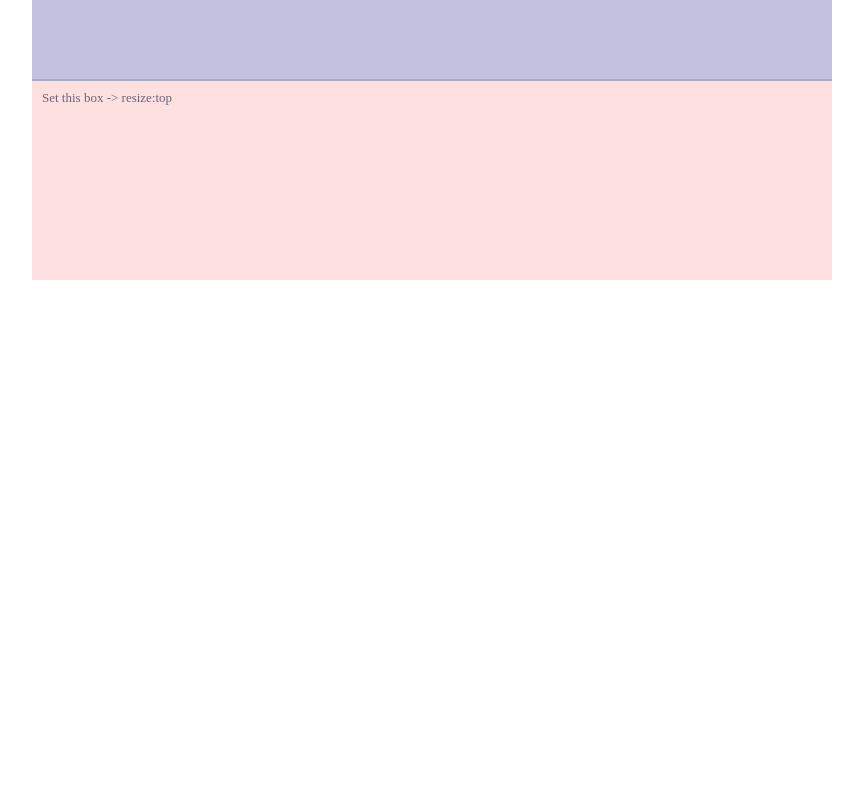
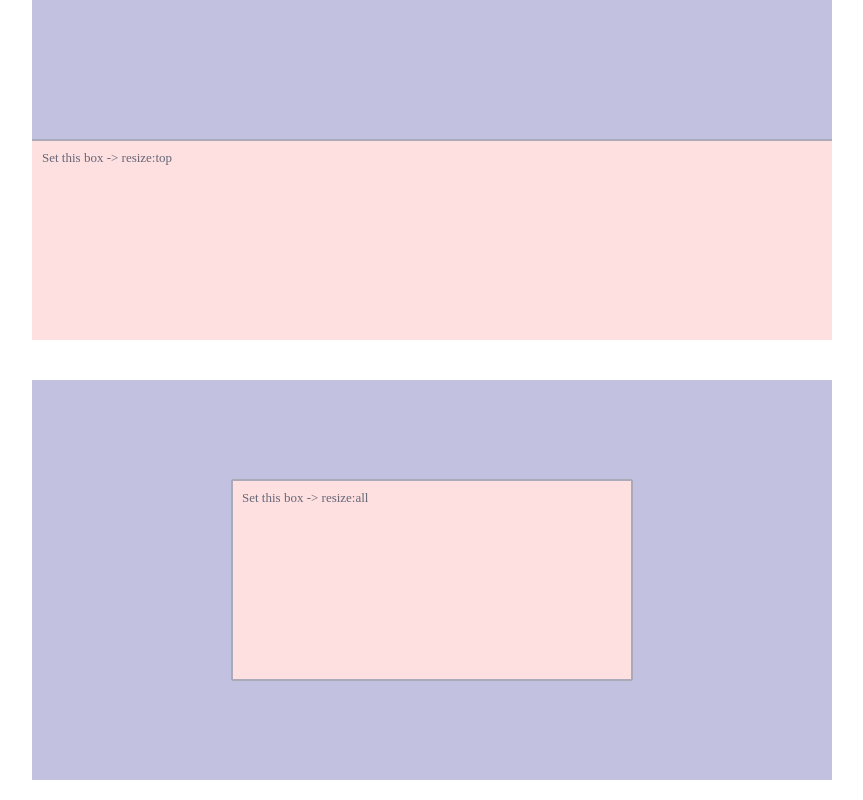
Before and after one commit to leon-kfd/howdyjs, a Vue app: page /absolute in a window 1280 px wide. Shown: the part 1400-2200 px from the top of the page, without its empty margins (208-1071 px from the left). Before the commit the page ends 1700 px from the top, so only its background shows below. Built offline with nearby package versions, Linux system fonts and the light colour scheme.

Commit message:
flex option

```diff
--- a/src/directives/resize.js
+++ b/src/directives/resize.js
@@ -1,9 +1,22 @@
-const createLineEl = (direction, element, options) => {
+const createDashedLineEl = (direction, options) => {
+  let { tipLineColor, tipLineWidth, tipLineStyle, zIndex } = options
+  let dashedLine = document.createElement('div')
+  let cssText = `position:absolute;z-index: ${zIndex};visibility: hidden;`
+  let isX = direction === 'left' || direction === 'right'
+  dashedLine.style.cssText = isX
+    ? `${cssText};top:0;bottom: 0;${direction}:0;border-${direction}:${tipLineWidth}px ${tipLineStyle} ${tipLineColor}`
+    : `${cssText};left:0;right: 0;${direction}:0;border-${direction}:${tipLineWidth}px ${tipLineStyle} ${tipLineColor}`
+  dashedLine.setAttribute('class', 'resize__dashed-line')
+  return dashedLine
+}
+
+const createLineEl = (direction, element, options, dashedLine) => {
   let { scrollElSelector, lineColor, lineWidth, lineHoverColor, lineHoverWidth, zIndex } = options
   let line = document.createElement('div')
   let cssText = `position: absolute;background: ${lineColor};z-index: ${zIndex}`
   let isX = direction === 'left' || direction === 'right'
   let isBefore = direction === 'right' || direction === 'bottom'
+  let isFlex = getComputedStyle(element.parentNode).display === 'flex'
   line.style.cssText = isX
     ? `${cssText};width: ${lineWidth}px;top:0;bottom: 0;${direction}: -${lineWidth / 2}px;cursor: col-resize;`
     : `${cssText};height: ${lineWidth}px;left:0;right: 0;${direction}: -${lineWidth / 2}px;cursor: row-resize;`
@@ -20,35 +33,50 @@ const createLineEl = (direction, element, options) => {
   line.onmousedown = function (e) {
     let el = element || e.target.parentNode
     let elParent = el.parentNode
-    let { offsetTop, offsetLeft } = elParent
-    let move, dashedLine
+    let moveOffset
     let elSize = isX ? el.offsetWidth : el.offsetHeight
     let elParentSize = isX ? elParent.offsetWidth : elParent.offsetHeight
-    let scrollSize
-    if (scrollElSelector) {
-      let scrollEl = document.querySelector(scrollElSelector)
-      scrollSize = isX ? scrollEl.scrollLeft : scrollEl.scrollTop
-    } else {
-      scrollSize = isX ? document.documentElement.scrollLeft : document.documentElement.scrollTop
-    }
+    let elOffset = isX ? el.offsetLeft : el.offsetTop
+    let elParentOffset = isX ? elParent.offsetLeft : elParent.offsetTop
+    let scrollEl = scrollElSelector ? document.querySelector(scrollElSelector) : document.documentElement
+    let scrollSize = isX ? scrollEl.scrollLeft : scrollEl.scrollTop
+    let moveValidFlag = true
     document.onmousemove = function (e) {
       event.preventDefault()
-      move = isX ? e.clientX - offsetLeft + scrollSize : e.clientY - offsetTop + scrollSize
-      dashedLine = el.querySelector('.resize__dashed-line')
-      if (move >= 0 && move <= elParentSize) {
+      moveOffset = isX ? e.clientX - elParent.offsetLeft + scrollSize : e.clientY - elParent.offsetTop + scrollSize
+      moveValidFlag = isBefore
+        ? isFlex
+          ? moveOffset >= (elOffset - elParentOffset) && moveOffset <= elParentSize
+          : moveValidFlag = moveOffset >= elOffset && moveOffset <= elParentSize
+        : isFlex
+          ? moveValidFlag = moveOffset >= 0 && moveOffset <= elOffset - elParentOffset + elSize
+          : moveValidFlag = moveOffset >= 0 && moveOffset <= (elOffset + elSize)
+      if (moveValidFlag) {
         dashedLine.style.visibility = 'visible'
-        dashedLine.style[direction] = isBefore ? `${elSize - move}px` : `${move - elParentSize + elSize}px`
+        if (isFlex) {
+          dashedLine.style[direction] = isBefore ? `${elSize - moveOffset + elOffset - elParentOffset}px` : `${moveOffset + elParentOffset - elOffset}px`
+        } else {
+          dashedLine.style[direction] = isBefore ? `${elOffset + elSize - moveOffset}px` : `${moveOffset - elOffset}px`
+        }
       }
     }
     document.onmouseup = function () {
       document.onmousemove = null
       document.onmouseup = null
       dashedLine.style.visibility = 'hidden'
-      if (move >= 0 && move <= elParentSize) {
+      if (moveValidFlag) {
         let resize = document.createEvent('HTMLEvents')
         resize.initEvent('resize')
-        resize[isX ? 'resizeWidth' : 'resizeHeight'] = isBefore ? move : elParentSize - move
-        resize[isX ? 'resizeWidthPercent' : 'resizeHeightPercent'] = (isBefore ? move / elParentSize : (elParentSize - move) / elParentSize) * 100
+        resize['direction'] = direction
+        resize['moveOffset'] = moveOffset
+        resize['moveOffsetPercent'] = moveOffset / elParentSize * 100
+        if (isFlex) {
+          resize[isX ? 'resizeWidth' : 'resizeHeight'] = isBefore ? moveOffset - elOffset + elParentOffset : elSize + elOffset - moveOffset - elParentOffset
+          resize[isX ? 'resizeWidthPercent' : 'resizeHeightPercent'] = (isBefore ? (moveOffset - elOffset + elParentOffset) / elParentSize : (elSize + elOffset - moveOffset - elParentOffset) / elParentSize) * 100
+        } else {
+          resize[isX ? 'resizeWidth' : 'resizeHeight'] = isBefore ? moveOffset - elOffset : elSize + elOffset - moveOffset
+          resize[isX ? 'resizeWidthPercent' : 'resizeHeightPercent'] = (isBefore ? (moveOffset - elOffset) / elParentSize : (elSize + elOffset - moveOffset) / elParentSize) * 100
+        }
         dashedLine.style[direction] = 0
         el.dispatchEvent(resize)
       }
@@ -57,17 +85,7 @@ const createLineEl = (direction, element, options) => {
   line.setAttribute('class', 'resize__line')
   return line
 }
-const createDashedLineEl = (direction, options) => {
-  let { tipLineColor, tipLineWidth, tipLineStyle, zIndex } = options
-  let dashedLine = document.createElement('div')
-  let cssText = `position:absolute;z-index: ${zIndex};visibility: hidden;`
-  let isX = direction === 'left' || direction === 'right'
-  dashedLine.style.cssText = isX
-    ? `${cssText};top:0;bottom: 0;${direction}:0;border-${direction}:${tipLineWidth}px ${tipLineStyle} ${tipLineColor}`
-    : `${cssText};left:0;right: 0;${direction}:0;border-${direction}:${tipLineWidth}px ${tipLineStyle} ${tipLineColor}`
-  dashedLine.setAttribute('class', 'resize__dashed-line')
-  return dashedLine
-}
+
 export default {
   inserted: function (el, binding) {
     const { arg, value } = binding
@@ -97,16 +115,10 @@ export default {
       directionArr = options.direction
     }
     directionArr.map(direction => {
-      let line = createLineEl(direction, el, options)
       let dashedLine = createDashedLineEl(direction, options)
+      el.appendChild(dashedLine)
+      let line = createLineEl(direction, el, options, dashedLine)
       el.appendChild(line)
-      el.appendChild(dashedLine)
     })
-    // let scrollElSelector = options.scrollElSelector
-    // let direction = arg || 'right'
-    // let line = createLineEl(direction, el, scrollElSelector)
-    // let dashedLine = createDashedLineEl(direction)
-    // el.appendChild(line)
-    // el.appendChild(dashedLine)
   }
 }
--- a/src/views/absolute.vue
+++ b/src/views/absolute.vue
@@ -28,6 +28,13 @@
            v-resize:top
            @resize="handleResizeY1">Set this box -> resize:top</div>
     </div>
+    <div class="wrapper-all">
+      <div class="box1">
+        <div class="box2 text"
+             v-resize="allOption"
+             @resize="handleResizeAll">Set this box -> resize:all</div>
+      </div>
+    </div>
   </div>
 </template>
 
@@ -36,6 +43,9 @@ export default {
   name: 'absolute',
   data () {
     return {
+      allOption: {
+        direction: ['right', 'bottom', 'left', 'top']
+      }
     }
   },
   methods: {
@@ -66,16 +76,41 @@ export default {
       let resizeHeight = e.resizeHeight
       el.style.height = `${resizeHeight}px`
       this.$refs.d.style.height = `${400 - resizeHeight}px`
+    },
+    handleResizeAll (e) {
+      let el = e.target
+      console.log(e)
+      let { direction } = e
+      if (direction === 'right') {
+        let resizeWidthPercent = e.resizeWidthPercent
+        el.style.width = `${resizeWidthPercent}%`
+      } else if (direction === 'bottom') {
+        let resizeHeightPercent = e.resizeHeightPercent
+        el.style.height = `${resizeHeightPercent}%`
+      } else if (direction === 'left') {
+        let { moveOffsetPercent, resizeWidthPercent } = e
+        el.style.width = `${resizeWidthPercent}%`
+        el.style.left = `${moveOffsetPercent}%`
+      } else if (direction === 'top') {
+        let { moveOffsetPercent, resizeHeightPercent } = e
+        el.style.height = `${resizeHeightPercent}%`
+        el.style.top = `${moveOffsetPercent}%`
+      }
     }
   }
 }
 </script>
 <style lang="scss" scoped>
+.page {
+  display: flex;
+  justify-content: space-around;
+  flex-wrap: wrap;
+}
 .wrapper-x {
   width: 800px;
   height: 400px;
   position: relative;
-  margin: 20px auto;
+  margin: 20px;
   .box1 {
     width: 400px;
     height: 100%;
@@ -97,7 +132,7 @@ export default {
   width: 800px;
   height: 400px;
   position: relative;
-  margin: 20px auto;
+  margin: 20px;
   .box1 {
     width: 100%;
     height: 200px;
@@ -115,6 +150,25 @@ export default {
     bottom: 0;
   }
 }
+.wrapper-all {
+  width: 800px;
+  height: 400px;
+  margin: 20px;
+  .box1 {
+    width: 100%;
+    height: 100%;
+    position: relative;
+    background: #c2c2e0;
+    .box2 {
+      position: absolute;
+      width: 50%;
+      height: 50%;
+      top: 25%;
+      left: 25%;
+      background: #ffe0e0;
+    }
+  }
+}
 .text {
   padding: 10px;
   font-size: 13px;
--- a/src/views/flex.vue
+++ b/src/views/flex.vue
@@ -1,11 +1,21 @@
 <template>
   <div class="page">
-    <div class="wrapper">
+    <div class="wrapper1">
       <div class="box1"
-           v-resize:right="options"
+           v-resize:right
            @resize="handleResizeX"></div>
       <div class="box2"
            ref="a"></div>
+    </div>
+
+    <div class="wrapper2">
+      <div class="box1"
+           ref="b"></div>
+      <div class="box2"
+           v-resize="options"
+           @resize="handleResizeWrapper2"></div>
+      <div class="box3"
+           ref="c"></div>
     </div>
   </div>
 </template>
@@ -16,7 +26,7 @@ export default {
   data () {
     return {
       options: {
-        lineColor: '#b22'
+        direction: ['left', 'right']
       }
     }
   },
@@ -26,12 +36,23 @@ export default {
       let el = e.target
       el.style.width = `${e.resizeWidthPercent}%`
       this.$refs.a.style.width = `${100 - e.resizeWidthPercent}%`
+    },
+    handleResizeWrapper2 (e) {
+      console.log(e)
+      let el = e.target
+      if (e.direction === 'left') {
+        el.style.width = `${e.resizeWidthPercent}%`
+        this.$refs.b.style.width = `${e.moveOffsetPercent}%`
+      } else if (e.direction === 'right') {
+        el.style.width = `${e.resizeWidthPercent}%`
+        this.$refs.c.style.width = `${100 - e.moveOffsetPercent}%`
+      }
     }
   }
 }
 </script>
 <style scoped lang='scss'>
-.wrapper {
+.wrapper1 {
   width: 800px;
   height: 400px;
   margin: 20px auto;
@@ -47,4 +68,26 @@ export default {
     background: #ffe0e0;
   }
 }
+
+.wrapper2 {
+  width: 800px;
+  height: 400px;
+  margin: 20px auto;
+  display: flex;
+  .box1 {
+    width: 33.33%;
+    height: 100%;
+    background: #c2c2e0;
+  }
+  .box2 {
+    width: 33.33%;
+    height: 100%;
+    background: #ffe0e0;
+  }
+  .box3 {
+    width: 33.33%;
+    height: 100%;
+    background: #ddf1d5;
+  }
+}
 </style>
```
